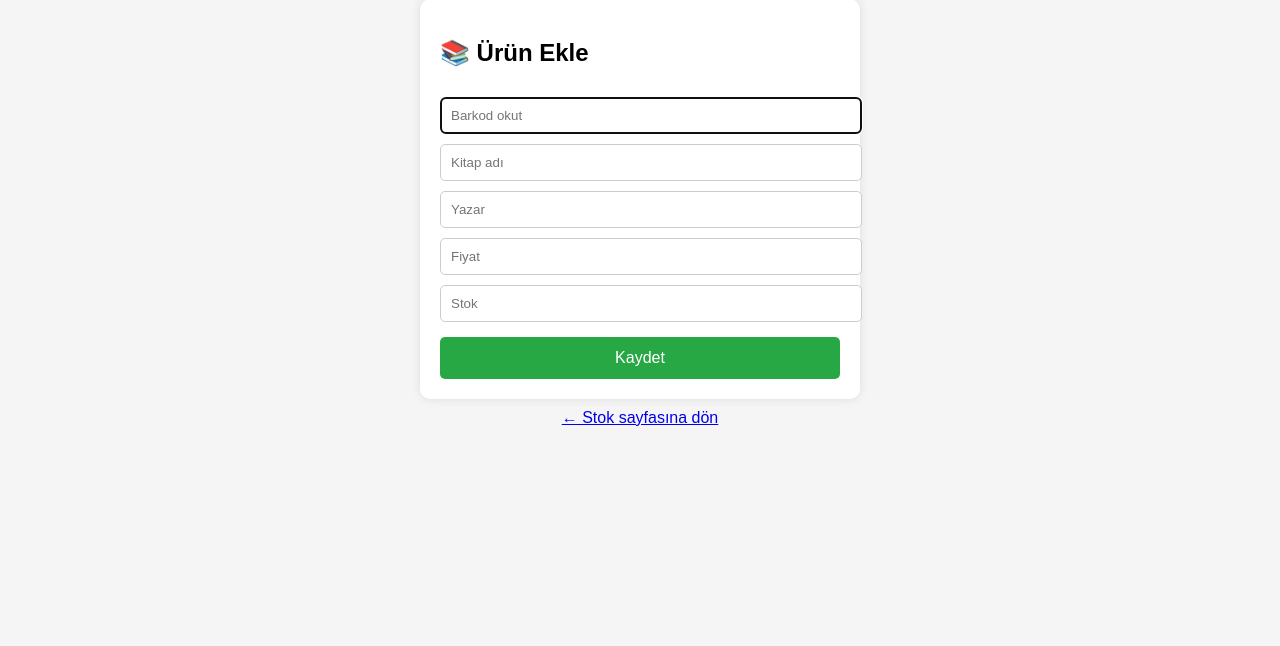
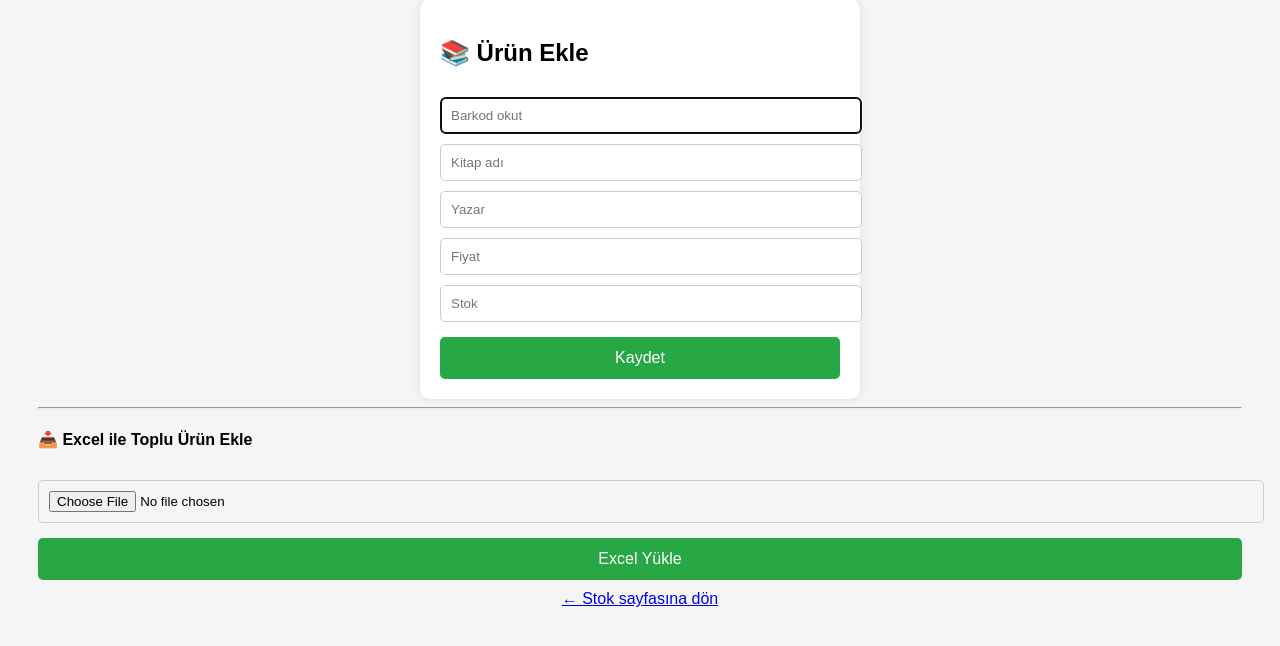
Before and after one commit to hasankucukali/kitap_sistem, a Python web app: template templates/ekle.html in a window 1280 px wide. Shown: the part 58-704 px from the top of the page. Run offline with Jinja, Linux system fonts and the light colour scheme; the template is opened without the code that fills it, so the values that code supplies are empty.

Commit message:
ekle.html

```diff
--- a/templates/ekle.html
+++ b/templates/ekle.html
@@ -65,6 +65,14 @@
         <div class="msg">{{ mesaj }}</div>
     {% endif %}
 </div>
+    <hr>
+
+<h4>📥 Excel ile Toplu Ürün Ekle</h4>
+
+<form action="/excel_yukle" method="post" enctype="multipart/form-data">
+    <input type="file" name="file" class="form-control" required>
+    <button class="btn btn-dark mt-2">Excel Yükle</button>
+</form>
 
 <script>
 // 🔥 ENTER TUŞUNU ENGELLE (BARKOD OKUTUNCA FORM GİTMESİN)
```
